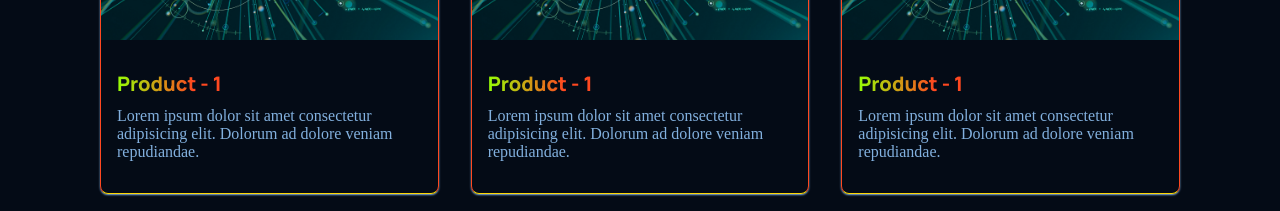
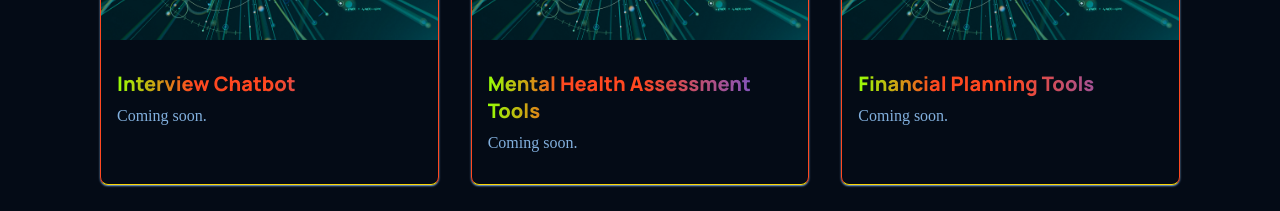
Before and after one commit to Optimum-labs/optimumai-research, a React (Create React App) app: page /products in a window 1280 px wide. Shown: the part 355-566 px from the top of the page. Built offline with nearby package versions, Linux system fonts and the light colour scheme.

Commit message:
product page updated

```diff
--- a/src/pages/Products/Products.jsx
+++ b/src/pages/Products/Products.jsx
@@ -12,10 +12,10 @@ const Products = () => {
                 <img src={Img} alt="product" />
                 <div className="product-content">
                   <p className="product-title">
-                    Product - 1
+                    Interview Chatbot
                   </p>
                   <p className="product-desc">
-                    Lorem ipsum dolor sit amet consectetur adipisicing elit. Dolorum ad dolore veniam repudiandae.
+                    Coming soon.
                   </p>
                 </div>
               </div>
@@ -23,10 +23,10 @@ const Products = () => {
                 <img src={Img} alt="product" />
                 <div className="product-content">
                   <p className="product-title">
-                    Product - 1
+                  Mental Health Assessment Tools
                   </p>
                   <p className="product-desc">
-                    Lorem ipsum dolor sit amet consectetur adipisicing elit. Dolorum ad dolore veniam repudiandae.
+                    Coming soon.
                   </p>
                 </div>
               </div>
@@ -34,10 +34,10 @@ const Products = () => {
                 <img src={Img} alt="product" />
                 <div className="product-content">
                   <p className="product-title">
-                    Product - 1
+                  Financial Planning Tools
                   </p>
                   <p className="product-desc">
-                    Lorem ipsum dolor sit amet consectetur adipisicing elit. Dolorum ad dolore veniam repudiandae.
+                    Coming soon.
                   </p>
                 </div>
               </div>
```
